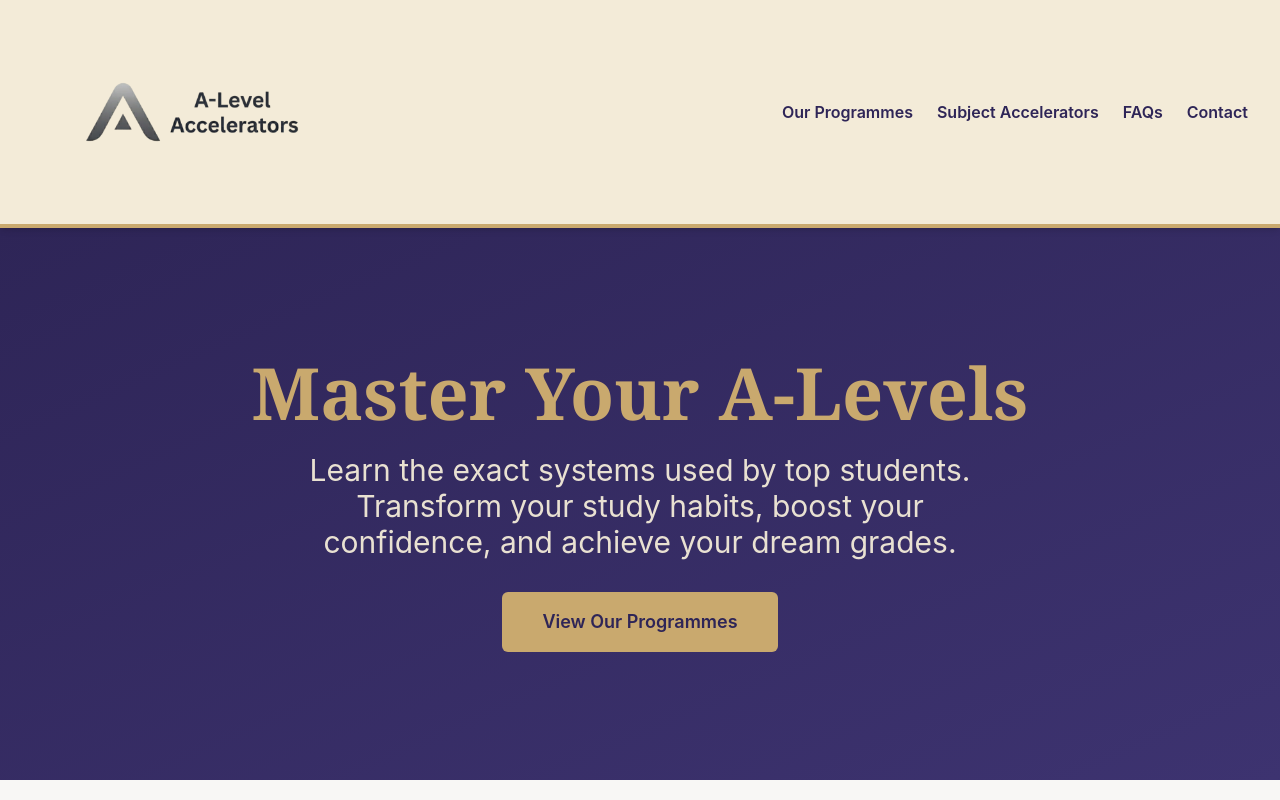
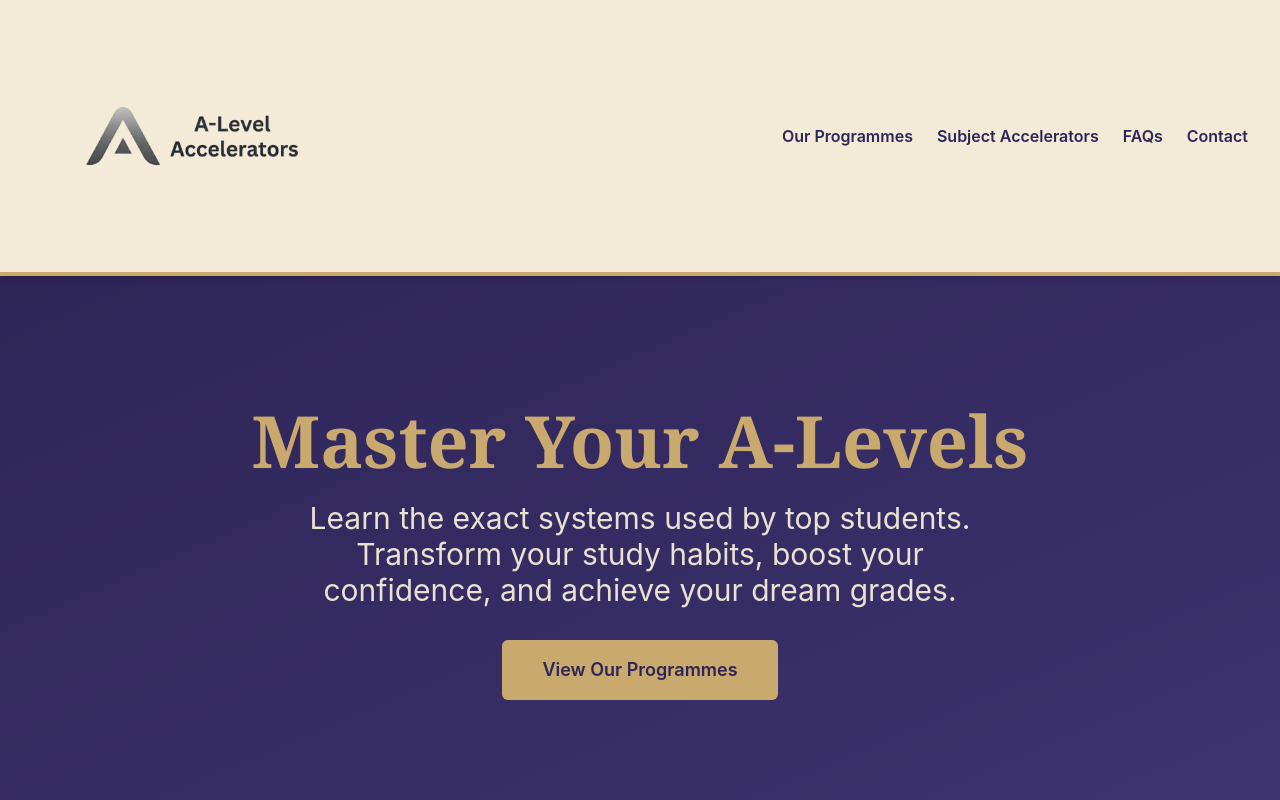
Before and after one commit to StudyAccelerator/Test, a Next.js app: page / in a window 1280 px wide. Shown: the top 800 px of the page. Built offline with nearby package versions, Linux system fonts and the light colour scheme.

Commit message:
Reduce header vertical padding for minimal appearance
- Logo negative margin: -my-12 → -my-6 (tighter fit)
- Nav negative margin: -my-6 → -my-8 (better alignment)
- Creates much more compact, sleek header

```diff
--- a/components/header.tsx
+++ b/components/header.tsx
@@ -20,7 +20,7 @@ export default function Header() {
       hasScrolled ? 'bg-brand-cream' : 'bg-transparent'
     }`}>
       <div className="max-w-7xl mx-auto px-8 flex flex-col md:flex-row justify-between items-center gap-0">
-        <a href="#top" className="h-80 w-auto flex items-center -my-12">
+        <a href="#top" className="h-80 w-auto flex items-center -my-6">
           <Image
             src="/logo-header-new.png"
             alt="A-Level Accelerators"
@@ -31,7 +31,7 @@ export default function Header() {
             unoptimized
           />
         </a>
-        <nav className="flex flex-wrap justify-center gap-6 text-sm md:text-base py-0 -my-6">
+        <nav className="flex flex-wrap justify-center gap-6 text-sm md:text-base py-0 -my-8">
           <a href="#tiers" className="text-brand-purple hover:text-brand-gold font-semibold transition">Our Programmes</a>
           <a href="https://alevelaccelerators.com" className="text-brand-purple hover:text-brand-gold font-semibold transition">Subject Accelerators</a>
           <a href="#faq" className="text-brand-purple hover:text-brand-gold font-semibold transition">FAQs</a>
```
